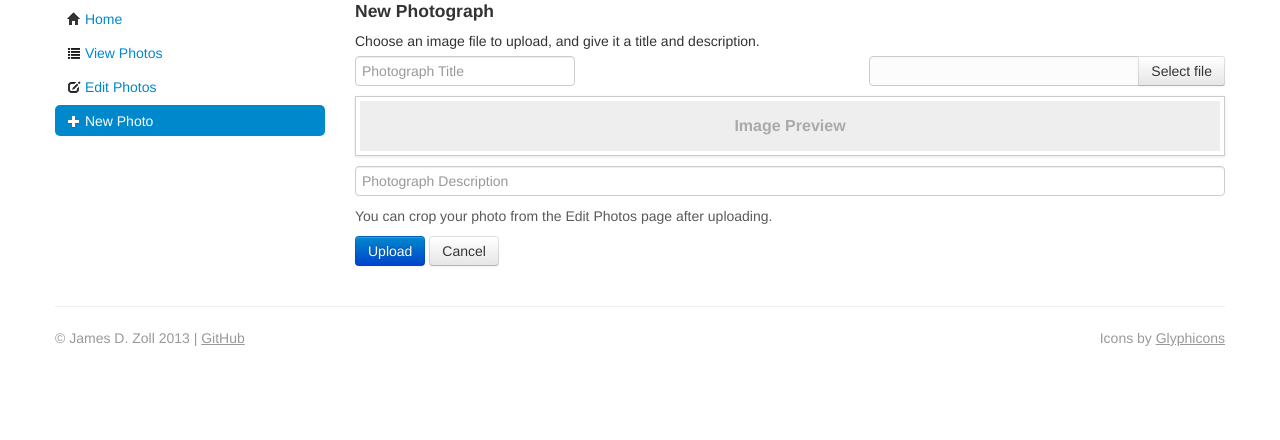
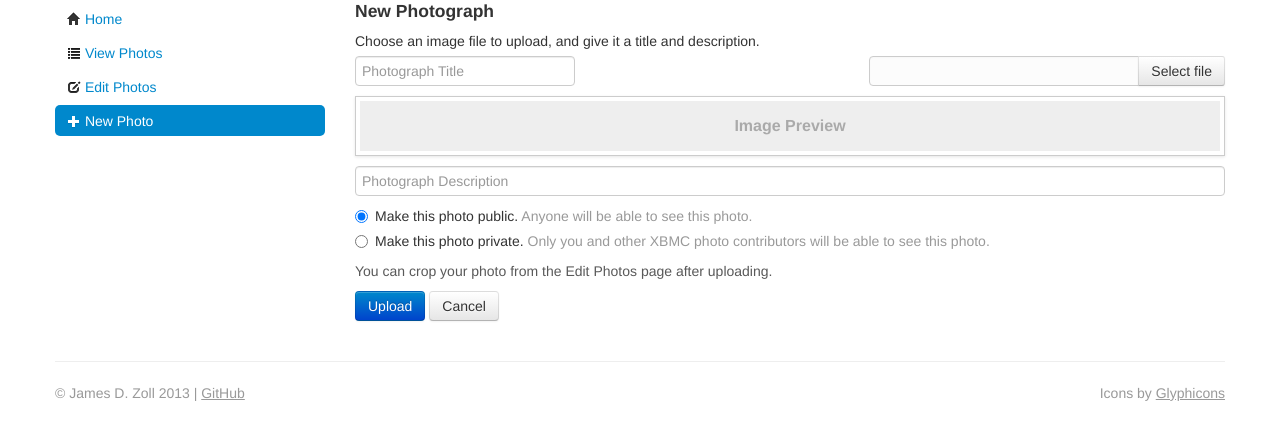
Before and after one commit to Zerack/zoll.me, a Django app: page /xbmc_photos/new/ in a window 1280 px wide. Shown: the part 169-609 px from the top of the page. Run offline with Django 3.2, Linux system fonts and the light colour scheme; the visitor is signed in with stand-in values (Sample User, id 1); parts of the project's set-up code (start-up, migrations or seed data) failed here and were passed over; some libraries are stand-ins or nearby versions.

Commit message:
Edit / New respects public / private photo flag

```diff
--- a/templates/xbmc_photos/new.html
+++ b/templates/xbmc_photos/new.html
@@ -45,6 +45,14 @@
             </div>
           </div>
           <input id="descriptionInput" class="input-block-level" type="text" name="description" maxlength="1000" placeholder="Photograph Description">
+          <label class="radio">
+            <input type="radio" name="photoPublic" id="publicRadio" value="true" checked>
+            Make this photo public.<span class="muted"> Anyone will be able to see this photo.</span>
+          </label>
+          <label class="radio" style="margin-bottom: 10px;">
+            <input type="radio" name="photoPublic" id="privateRadio" value="false">
+            Make this photo private. <span class="muted">Only you and other XBMC photo contributors will be able to see this photo.</span>
+          </label>
           <span class="help-block">You can crop your photo from the Edit Photos page after uploading.</span>
             {% if error %}
               <div class="alert alert-error">
--- a/xbmc_photos/views.py
+++ b/xbmc_photos/views.py
@@ -171,6 +171,7 @@ def edit(request, photo_id):
         try:
             title = request.POST['title']
             description = request.POST['description']
+            photo_public = request.POST['photoPublic'].strip().lower()
             crop_x1 = int(request.POST['crop_x1'])
             crop_y1 = int(request.POST['crop_y1'])
             crop_x2 = int(request.POST['crop_x2'])
@@ -183,7 +184,8 @@ def edit(request, photo_id):
             if (title == '' or len(title) > Photo._meta.get_field('title').max_length or
                 description == '' or len(description) > Photo._meta.get_field('description').max_length or
                 crop_x1 < 0 or crop_x2 > td['photo'].width or crop_x2 - crop_x1 < MIN_RES_HORIZ or
-                crop_y1 < 0 or crop_y2 > td['photo'].height or crop_y2 - crop_y1 < MIN_RES_VERT):
+                crop_y1 < 0 or crop_y2 > td['photo'].height or crop_y2 - crop_y1 < MIN_RES_VERT or
+                photo_public not in ['true','false']):
                 print 'validation error'
                 validation_error = True
 
@@ -197,6 +199,7 @@ def edit(request, photo_id):
             # image.
             td['photo'].title = title
             td['photo'].description = description
+            td['photo'].public = photo_public == 'true'
             td['photo'].recrop(crop_x1, crop_y1, crop_x2, crop_y2)
             td['photo'].save()
 
@@ -282,12 +285,17 @@ def new(request):
         try:
             title = request.POST['title'].strip()
             description = request.POST['description'].strip()
+            photo_public = request.POST['photoPublic'].strip().lower()
             image = request.FILES['image']
 
             if len(title) > Photo._meta.get_field('title').max_length:
                 raise ValueError
             if len(description) > Photo._meta.get_field('description').max_length:
                 raise ValueError
+            if photo_public not in ['true','false']:
+                raise ValueError
+            else:
+                photo_public = photo_public == 'true'
         except (KeyError, ValueError):
             # In this case, we had difficulty pulling information from the request, so
             # re-show the page with an error flash.
@@ -357,7 +365,7 @@ def new(request):
         photo = Photo(title=title, description=description, date=datetime.now(), user=request.user,
                       crop_x = crop_box[0], crop_y=crop_box[1], crop_w=crop_box[2] - crop_box[0], crop_h=crop_box[3] - crop_box[1],
                       file_original=imuf_image, file_cropped=imuf_image_cropped, file_thumb=imuf_image_thumb, height=o_h, width=o_w,
-                      edit_date = datetime.now())
+                      edit_date = datetime.now(), public=photo_public)
         photo.save()
 
         td['success'] = True
```
Also changed, not shown: templates/xbmc_photos/edit.html (+12 -0 lines).
